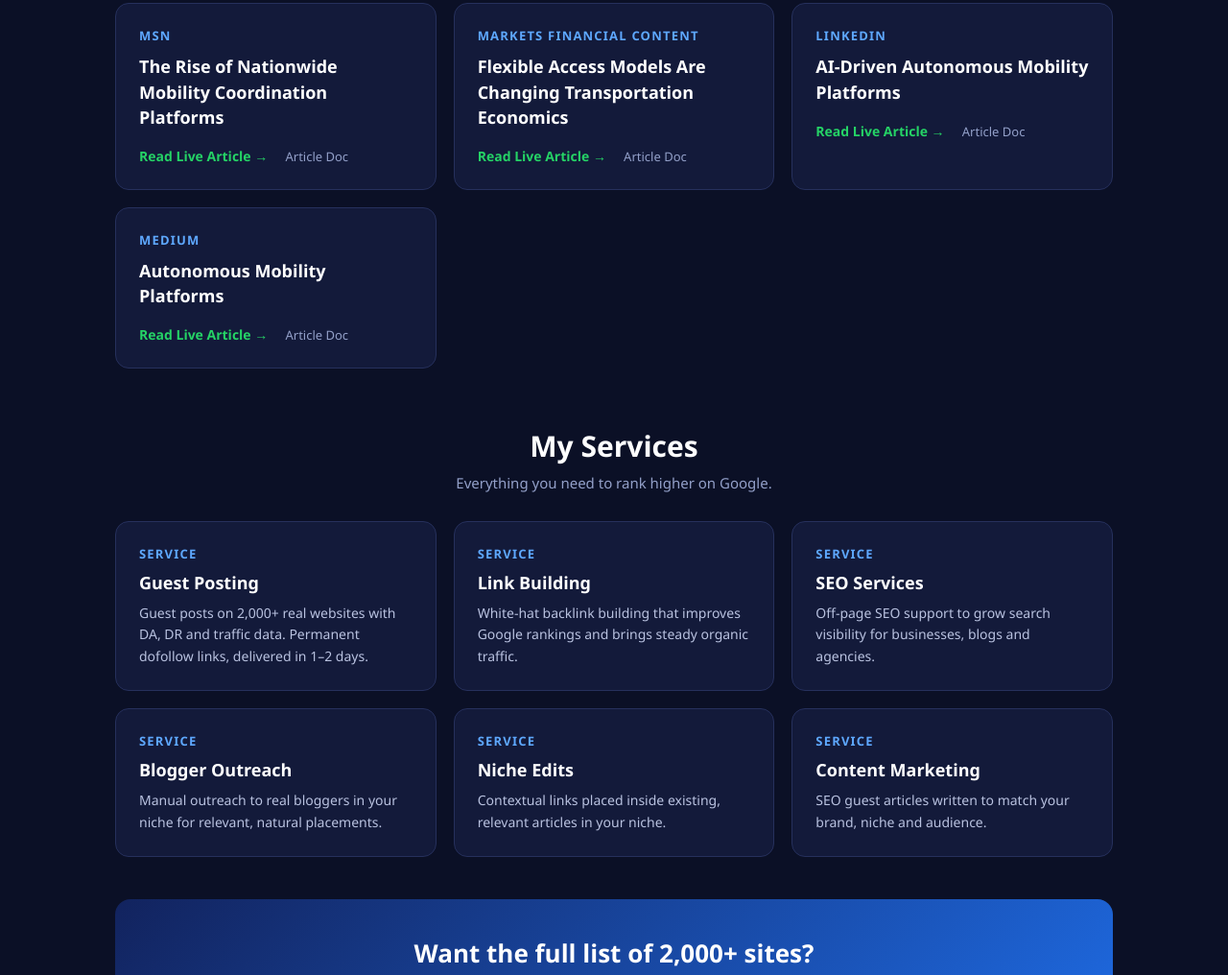
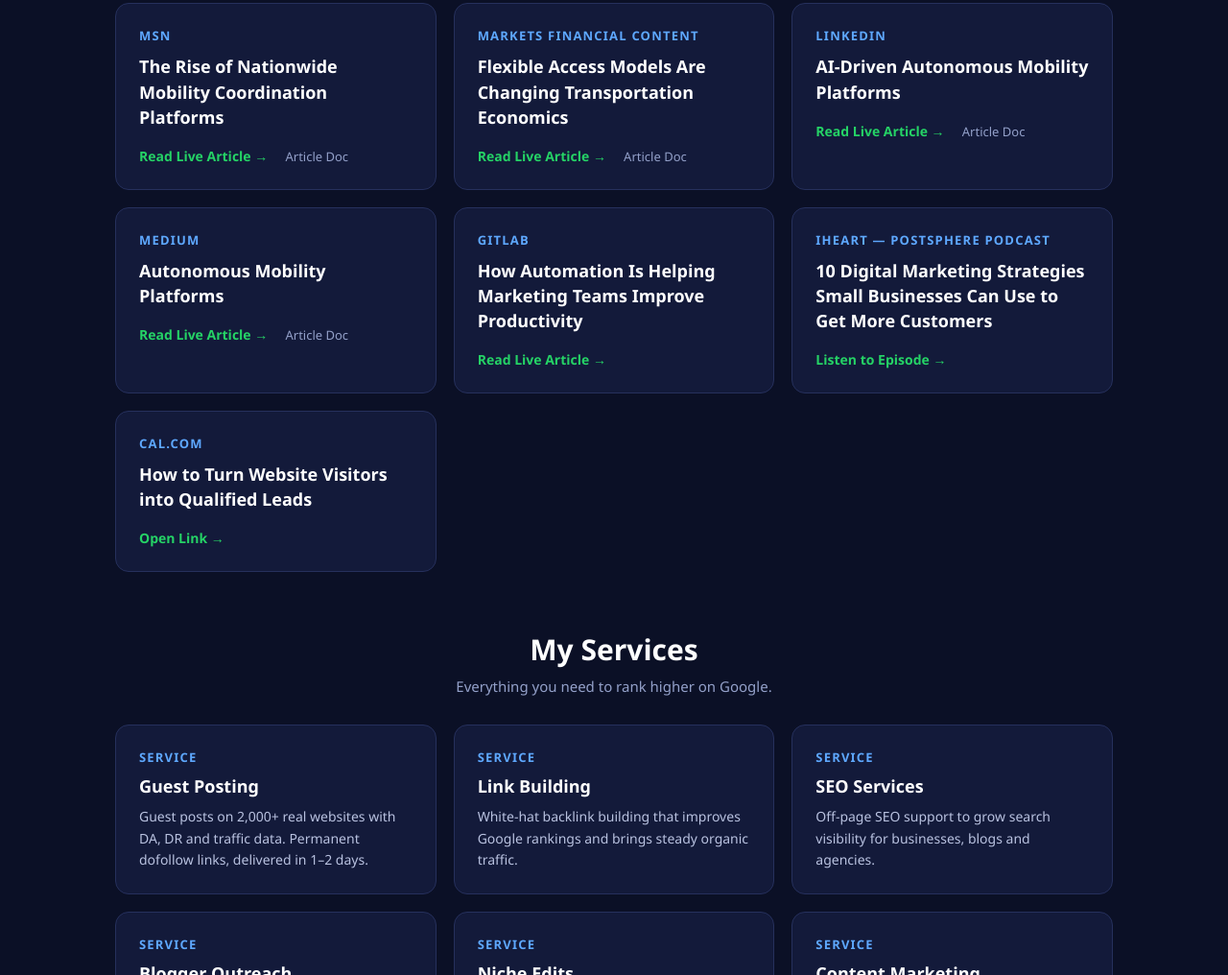
Before and after one commit to zeeahsan-skills/Ahsan-skills.github.io, a plain HTML site: page index.html in a window 1280 px wide. Shown: the part 1145-2161 px from the top of the page at 96% size. Drawn offline with Linux system fonts and the light colour scheme.

Commit message:
Add GitLab, iHeart podcast and Cal.com links

```diff
--- a/index.html
+++ b/index.html
@@ -119,6 +119,21 @@
         <a class="live" href="https://medium.com/@Phano123/autonomous-mobility-platforms-e5333fc4af61" target="_blank" rel="noopener">Read Live Article →</a>
         <a class="doc" href="https://docs.google.com/document/d/12d6BXj8TvT2JWG4vB2mLoZxnI436h36C8ymLx-SZhfs/edit?usp=sharing" target="_blank" rel="noopener">Article Doc</a>
       </div>
+      <div class="card">
+        <div class="pub">GitLab</div>
+        <h3>How Automation Is Helping Marketing Teams Improve Productivity</h3>
+        <a class="live" href="https://gitlab.com/raguestposting-group/how-automation-is-helping-marketing-teams-improve-productivity" target="_blank" rel="noopener">Read Live Article →</a>
+      </div>
+      <div class="card">
+        <div class="pub">iHeart — PostSphere Podcast</div>
+        <h3>10 Digital Marketing Strategies Small Businesses Can Use to Get More Customers</h3>
+        <a class="live" href="https://www.iheart.com/podcast/269-postsphere-312672273/episode/10-digital-marketing-strategies-small-businesses-can-use-to-get-more-customers-343333862" target="_blank" rel="noopener">Listen to Episode →</a>
+      </div>
+      <div class="card">
+        <div class="pub">Cal.com</div>
+        <h3>How to Turn Website Visitors into Qualified Leads</h3>
+        <a class="live" href="https://cal.com/qamarjoiya-seo-oadzcj/how-to-turn-website-visitors-into-qualified-leads" target="_blank" rel="noopener">Open Link →</a>
+      </div>
     </div>
   </section>
 
```
